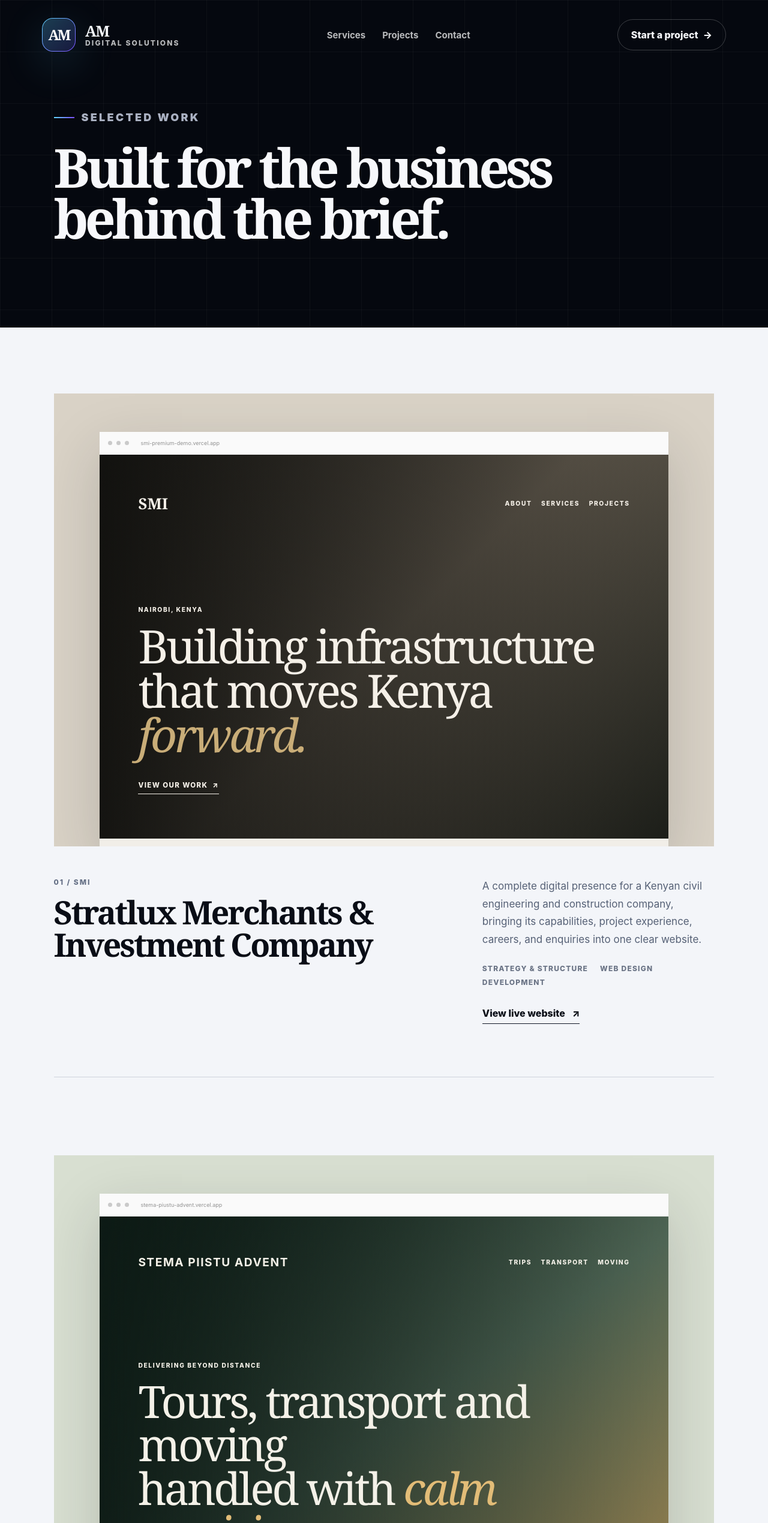
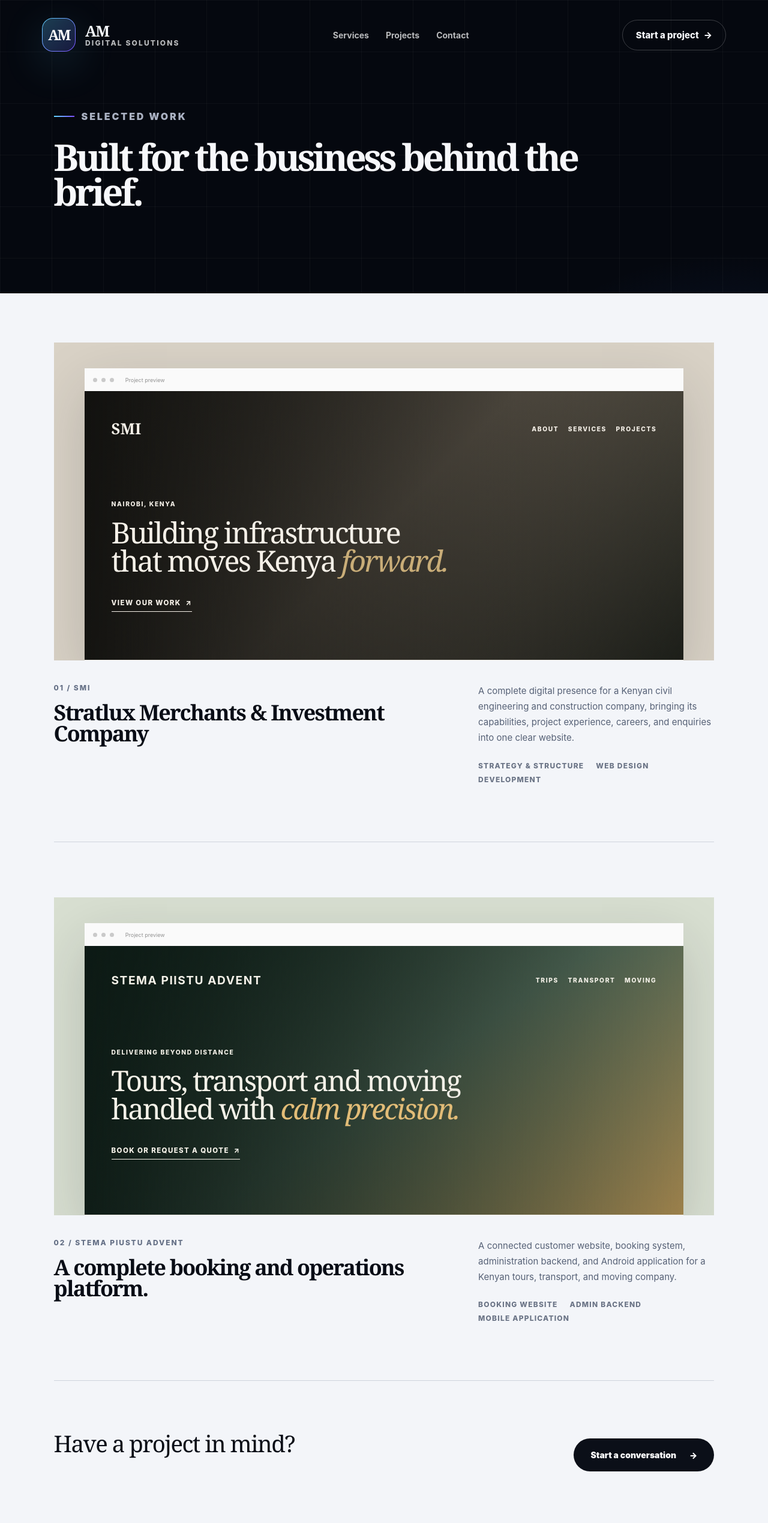
Before and after one commit to Antony10-cloud/AM-Digital-Solutions, a Next.js app: page /projects in a window 1280 px wide. Shown: the top 2539 px of the page at 60% size. Built offline with nearby package versions, Linux system fonts and the light colour scheme.

Commit message:
Refine typography and project scale

```diff
--- a/app/globals.css
+++ b/app/globals.css
@@ -32,6 +32,7 @@ body {
     var(--bg);
   background-size: auto, auto, 86px 86px, 86px 86px, auto;
   color: var(--text);
+  font-size: 15px;
   font-family: var(--font-body);
 }
 
@@ -131,7 +132,7 @@ textarea {
 .main-nav {
   gap: 28px;
   color: rgba(255, 255, 255, 0.72);
-  font-size: 15px;
+  font-size: 14px;
   font-weight: 750;
 }
 
@@ -237,7 +238,7 @@ p {
 
 h1 {
   font-family: var(--font-display);
-  font-size: clamp(52px, 7vw, 118px);
+  font-size: clamp(42px, 4.8vw, 72px);
   font-weight: 700;
   letter-spacing: -0.07em;
   line-height: 0.95;
@@ -254,7 +255,7 @@ h1 {
 .inquiry-section > div > p,
 .site-footer p {
   color: var(--muted);
-  font-size: 18px;
+  font-size: 16px;
   line-height: 1.75;
 }
 
@@ -276,6 +277,7 @@ h1 {
   border-radius: 999px;
   cursor: pointer;
   display: inline-flex;
+  font-size: 14px;
   font-weight: 900;
   gap: 22px;
   justify-content: center;
@@ -310,7 +312,7 @@ h1 {
 .detail-block h2,
 .inquiry-section h2 {
   font-family: var(--font-display);
-  font-size: clamp(38px, 5vw, 72px);
+  font-size: clamp(30px, 3.5vw, 50px);
   font-weight: 700;
   letter-spacing: -0.06em;
   line-height: 1;
@@ -358,7 +360,7 @@ h1 {
 .service-card h3,
 .wide-card h2 {
   font-family: var(--font-display);
-  font-size: clamp(28px, 3vw, 44px);
+  font-size: clamp(24px, 2.2vw, 34px);
   font-weight: 700;
   letter-spacing: -0.05em;
   line-height: 1.05;
@@ -404,29 +406,29 @@ h1 {
 .projects-showcase {
   background: #f3f5f9;
   color: var(--dark-text);
-  padding: 110px clamp(22px, 7vw, 110px);
+  padding: 82px clamp(22px, 7vw, 110px);
 }
 
 .featured-project {
   margin: 0 auto;
-  max-width: 1500px;
+  max-width: 1120px;
 }
 
 .featured-project + .featured-project {
-  margin-top: 130px;
+  margin-top: 92px;
 }
 
 .project-preview {
   background: #d9d2c6;
   display: block;
   overflow: hidden;
-  padding: clamp(24px, 5vw, 78px) clamp(18px, 6vw, 94px) 0;
+  padding: clamp(20px, 3.4vw, 48px) clamp(16px, 4vw, 58px) 0;
 }
 
 .project-browser {
   background: #f1eee8;
   box-shadow: 0 32px 90px rgba(27, 30, 34, 0.18);
-  min-height: clamp(390px, 54vw, 720px);
+  min-height: clamp(300px, 38vw, 500px);
   overflow: hidden;
 }
 
@@ -457,15 +459,15 @@ h1 {
     linear-gradient(90deg, rgba(14, 14, 12, 0.94), rgba(14, 14, 12, 0.36)),
     linear-gradient(135deg, #504a41 0%, #8b806f 50%, #242720 100%);
   color: #f5f0e8;
-  min-height: clamp(352px, 50vw, 682px);
-  padding: clamp(24px, 5vw, 70px);
+  min-height: clamp(262px, 35vw, 462px);
+  padding: clamp(22px, 3.5vw, 48px);
 }
 
 .smi-preview-nav {
   align-items: center;
   display: flex;
   justify-content: space-between;
-  margin-bottom: clamp(80px, 12vw, 170px);
+  margin-bottom: clamp(54px, 8vw, 105px);
 }
 
 .smi-preview-nav strong {
@@ -482,7 +484,7 @@ h1 {
 
 .smi-preview h2 {
   font-family: var(--font-display);
-  font-size: clamp(38px, 6vw, 88px);
+  font-size: clamp(28px, 3.8vw, 52px);
   font-weight: 500;
   letter-spacing: -0.05em;
   line-height: 0.96;
@@ -511,15 +513,15 @@ h1 {
     linear-gradient(90deg, rgba(12, 25, 20, 0.96), rgba(12, 25, 20, 0.28)),
     linear-gradient(145deg, #172c22 0%, #68826d 52%, #d3a860 100%);
   color: #f4f1e8;
-  min-height: clamp(352px, 50vw, 682px);
-  padding: clamp(24px, 5vw, 70px);
+  min-height: clamp(262px, 35vw, 462px);
+  padding: clamp(22px, 3.5vw, 48px);
 }
 
 .stema-preview-nav {
   align-items: center;
   display: flex;
   justify-content: space-between;
-  margin-bottom: clamp(80px, 12vw, 170px);
+  margin-bottom: clamp(54px, 8vw, 105px);
 }
 
 .stema-preview-nav strong {
@@ -536,7 +538,7 @@ h1 {
 
 .stema-preview h2 {
   font-family: var(--font-display);
-  font-size: clamp(38px, 5.8vw, 84px);
+  font-size: clamp(28px, 3.7vw, 50px);
   font-weight: 500;
   letter-spacing: -0.05em;
   line-height: 0.98;
@@ -559,9 +561,9 @@ h1 {
 .project-details {
   border-bottom: 1px solid #cfd4dd;
   display: grid;
-  gap: 70px;
+  gap: 52px;
   grid-template-columns: 1.25fr 0.75fr;
-  padding: 52px 0 88px;
+  padding: 38px 0 62px;
 }
 
 .project-number {
@@ -574,7 +576,7 @@ h1 {
 
 .project-details h2 {
   font-family: var(--font-display);
-  font-size: clamp(34px, 4.2vw, 68px);
+  font-size: clamp(27px, 2.8vw, 42px);
   letter-spacing: -0.05em;
   line-height: 1;
   margin: 16px 0 0;
@@ -586,7 +588,7 @@ h1 {
 
 .project-summary p {
   color: #566176;
-  font-size: 17px;
+  font-size: 15px;
   line-height: 1.75;
 }
 
@@ -619,13 +621,13 @@ h1 {
   align-items: center;
   display: flex;
   justify-content: space-between;
-  margin: 100px auto 0;
-  max-width: 1500px;
+  margin: 78px auto 0;
+  max-width: 1120px;
 }
 
 .projects-cta p {
   font-family: var(--font-display);
-  font-size: clamp(30px, 4vw, 56px);
+  font-size: clamp(28px, 3vw, 44px);
   letter-spacing: -0.04em;
 }
 
@@ -851,7 +853,7 @@ h1 {
   }
 
   h1 {
-    font-size: clamp(48px, 16vw, 72px);
+    font-size: clamp(38px, 11vw, 50px);
   }
 
   .hero,
--- a/app/projects/page.tsx
+++ b/app/projects/page.tsx
@@ -15,19 +15,13 @@ export default function ProjectsPage() {
 
       <section className="projects-showcase" aria-label="Selected projects">
         <article className="featured-project">
-          <a
-            className="project-preview"
-            href="https://smi-premium-demo.vercel.app"
-            target="_blank"
-            rel="noreferrer"
-            aria-label="View the live SMI website"
-          >
+          <div className="project-preview">
             <div className="project-browser">
               <div className="project-browser-bar">
                 <span />
                 <span />
                 <span />
-                <small>smi-premium-demo.vercel.app</small>
+                <small>Project preview</small>
               </div>
               <div className="smi-preview">
                 <div className="smi-preview-nav">
@@ -39,7 +33,7 @@ export default function ProjectsPage() {
                 <span className="smi-preview-link">VIEW OUR WORK&nbsp; ↗</span>
               </div>
             </div>
-          </a>
+          </div>
 
           <div className="project-details">
             <div>
@@ -56,27 +50,18 @@ export default function ProjectsPage() {
                 <li>Web design</li>
                 <li>Development</li>
               </ul>
-              <a href="https://smi-premium-demo.vercel.app" target="_blank" rel="noreferrer">
-                View live website <span aria-hidden="true">↗</span>
-              </a>
             </div>
           </div>
         </article>
 
         <article className="featured-project">
-          <a
-            className="project-preview stema-project-preview"
-            href="https://stema-piustu-advent.vercel.app"
-            target="_blank"
-            rel="noreferrer"
-            aria-label="View the live Stema Piustu Advent website"
-          >
+          <div className="project-preview stema-project-preview">
             <div className="project-browser">
               <div className="project-browser-bar">
                 <span />
                 <span />
                 <span />
-                <small>stema-piustu-advent.vercel.app</small>
+                <small>Project preview</small>
               </div>
               <div className="stema-preview">
                 <div className="stema-preview-nav">
@@ -88,7 +73,7 @@ export default function ProjectsPage() {
                 <span className="stema-preview-link">BOOK OR REQUEST A QUOTE&nbsp; ↗</span>
               </div>
             </div>
-          </a>
+          </div>
 
           <div className="project-details">
             <div>
@@ -105,9 +90,6 @@ export default function ProjectsPage() {
                 <li>Admin backend</li>
                 <li>Mobile application</li>
               </ul>
-              <a href="https://stema-piustu-advent.vercel.app" target="_blank" rel="noreferrer">
-                View live website <span aria-hidden="true">↗</span>
-              </a>
             </div>
           </div>
         </article>
```
